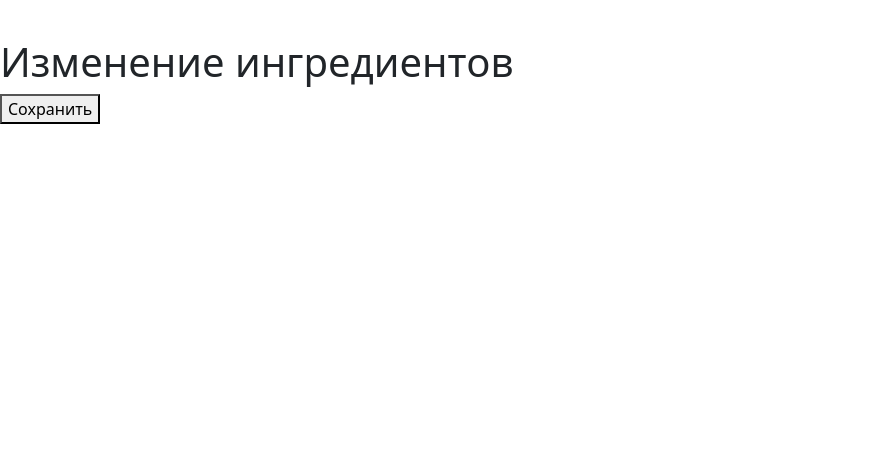
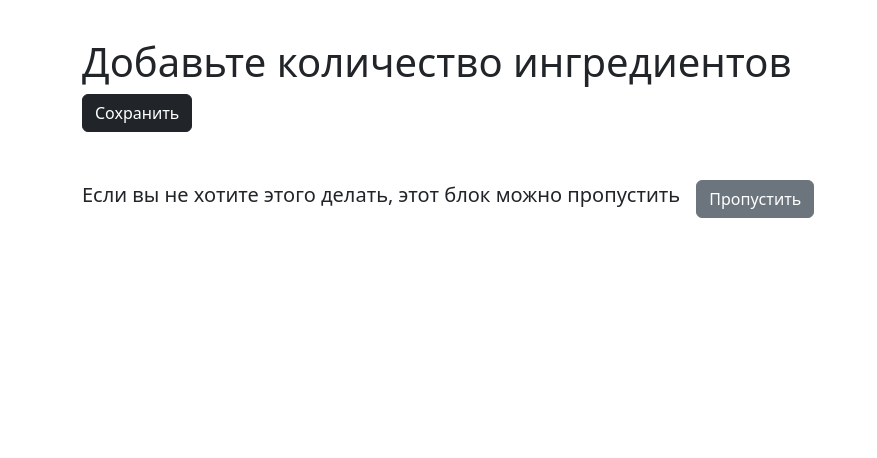
Before and after one commit to wahek/RecipeBook, a Django app: template templates/recipes/recipe_add_amount_ingr.html in a window 1280 px wide. Shown: the part 106-564 px from the top of the page, without its empty margins (0-877 px from the left). Run offline with Django 3.2, Linux system fonts and the light colour scheme; the template is opened without the code that fills it, so the values that code supplies are empty; some libraries are stand-ins or nearby versions.

Commit message:
fixed template add ingr and recipe

```diff
--- a/main/views_recipes.py
+++ b/main/views_recipes.py
@@ -81,7 +81,7 @@ class RecipeAddIngredientsView(View):
             }
             return render(request, self.template_name, context)
         # Если ошибок нет, перенаправляем пользователя
-        return redirect('index')
+        return redirect('recipe', pk=recipe_id)
 
 
 
--- a/templates/recipes/recipe_add.html
+++ b/templates/recipes/recipe_add.html
@@ -15,7 +15,7 @@
     <form method="post" enctype="multipart/form-data">
         {% csrf_token %}
         {{ form.as_p }}
-        <button type="submit">Сохранить</button>
+        <button class="btn btn-dark" type="submit">Сохранить</button>
     </form>
     </div>
 {% endblock %}
--- a/templates/recipes/recipe_add_amount_ingr.html
+++ b/templates/recipes/recipe_add_amount_ingr.html
@@ -1,15 +1,18 @@
 {% extends 'index.html' %}
 
 {% block content %}
-    <h1>Изменение ингредиентов</h1>
+    <main class="container">
+    <h1>Добавьте количество ингредиентов</h1>
     <form action="{% url 'ingredients_add' recipe_id %}" method="post">
         {% csrf_token %}
         {% for k, v in errors.items %}
             {{ k }} {{ v }}
         {% endfor %}
         {% for ingredient in ingredients %}
-            <div>
-                <p>Ингредиент: {{ ingredient.ingredient.name }}</p>
+            <ul>
+            <li class="d-flex w-75 justify-content-between">
+                <h5 class="">{{ ingredient.ingredient.name }}</h5>
+            <div class="end">
                 <label for="amount_{{ ingredient.ingredient.id }}">Количество:</label>
                 <input type="number" name="amount_{{ ingredient.ingredient.id }}" id="amount_{{ ingredient.ingredient.id }}" value="{{ ingredient.amount }}">
                 <select name="unit_{{ ingredient.ingredient.id }}" id="unit_{{ ingredient.ingredient.id }}">
@@ -18,7 +21,14 @@
                     {% endfor %}
                 </select>
             </div>
+            </li>
+            </ul>
         {% endfor %}
-        <button type="submit">Сохранить</button>
+        <button class="btn btn-dark" type="submit">Сохранить</button>
     </form>
+    <div class="mt-5 d-flex gap-3 align-items-center">
+    <h5>Если вы не хотите этого делать, этот блок можно пропустить</h5>
+    <a href="{% url 'recipe' recipe_id %}"><button class="btn btn-secondary">Пропустить</button></a>
+    </div>
+    </main>
 {% endblock %}
```
